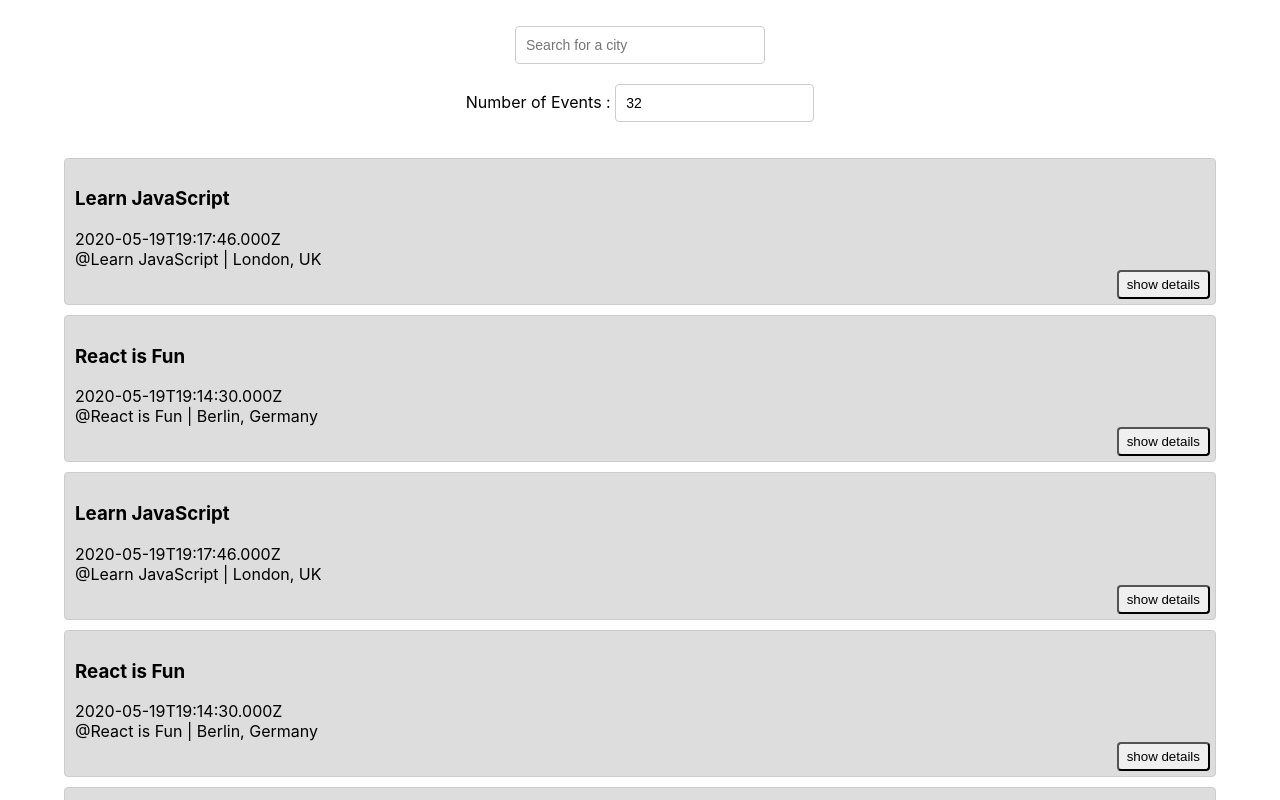
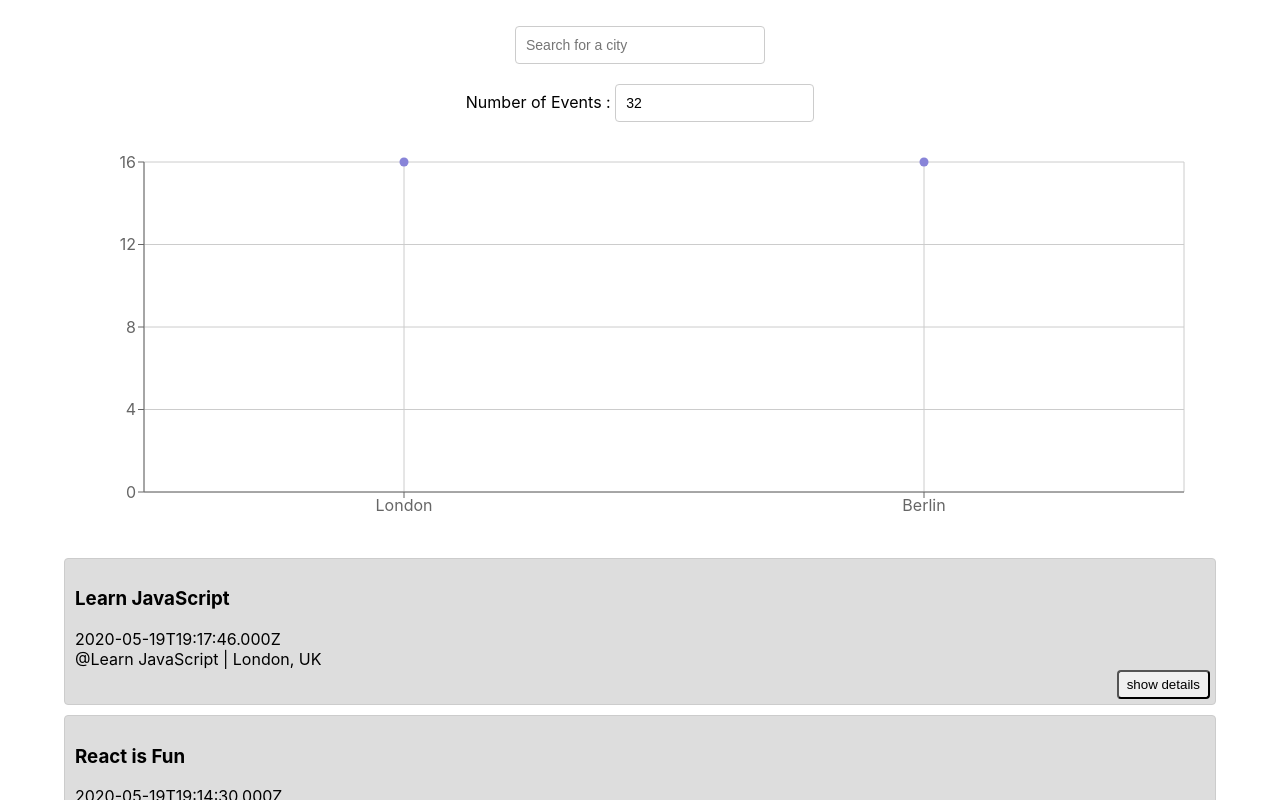
Before and after one commit to punithacasi/meet, a React (Create React App) app: page / in a window 1280 px wide. Shown: the top 800 px of the page. Built offline with nearby package versions, Linux system fonts and the light colour scheme; what atatus-spa would draw is missing.

Commit message:
Exercise 4.10 - Data Visualization

```diff
--- a/package.json
+++ b/package.json
@@ -11,6 +11,7 @@
     "react": "^18.3.1",
     "react-dom": "^18.3.1",
     "react-scripts": "5.0.1",
+    "recharts": "^2.13.3",
     "web-vitals": "^2.1.4",
     "workbox-background-sync": "^6.6.0",
     "workbox-broadcast-update": "^6.6.0",
--- a/src/App.js
+++ b/src/App.js
@@ -4,6 +4,7 @@
 import { useState, useEffect } from 'react';
 import { extractLocations, getEvents } from './api';
 import { InfoAlert, ErrorAlert, WarningAlert } from './components/Alert';
+import CityEventsChart from './components/CityEventsChart';
 
 import './App.css';
 
@@ -52,6 +53,7 @@
       </div>
       <CitySearch allLocations={allLocations} setCurrentCity={setCurrentCity} setInfoAlert={setInfoAlert} />
       <NumberOfEvents currentNOE={currentNOE} setCurrentNOE={setCurrentNOE} setErrorAlert={setErrorAlert} />
+      <CityEventsChart allLocations={allLocations} events={events} />
       <EventList events={events} />
     </div>
   );
--- /dev/null
+++ b/src/components/CityEventsChart.js
@@ -0,0 +1,46 @@
+import { useState, useEffect } from 'react';
+import {
+    ScatterChart,
+    Scatter,
+    XAxis, YAxis,
+    CartesianGrid,
+    Tooltip,
+    ResponsiveContainer
+} from 'recharts';
+
+const CityEventsChart = ({ allLocations, events }) => {
+    const [data, setData] = useState([]);
+
+    useEffect(() => {
+        setData(getData());
+    }, [`${events}`]);
+
+    const getData = () => {
+        const data = allLocations.map((location) => {
+            const count = events.filter((event) => event.location === location).length
+            const city = location.split(', ')[0]
+            return { city, count };
+        })
+        return data;
+    };
+
+    return (
+        <ResponsiveContainer width="99%" height={400}>
+            <ScatterChart
+                margin={{
+                    top: 20,
+                    right: 20,
+                    bottom: 20,
+                    left: 20,
+                }}
+            >
+                <CartesianGrid />
+                <XAxis type="category" dataKey="city" name="City" />
+                <YAxis type="number" dataKey="count" name="Number of events" />
+                <Tooltip cursor={{ strokeDasharray: '3 3' }} />
+                <Scatter name="A school" data={data} fill="#8884d8" />
+            </ScatterChart>
+        </ResponsiveContainer>
+    );
+}
+export default CityEventsChart;
```
Also changed, not shown: 1 other file (tests, documents, lock files or other folders).
